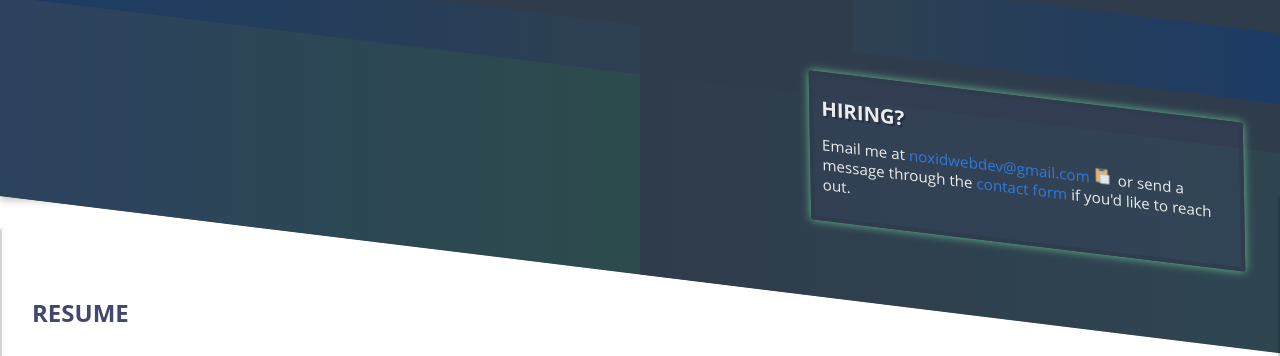
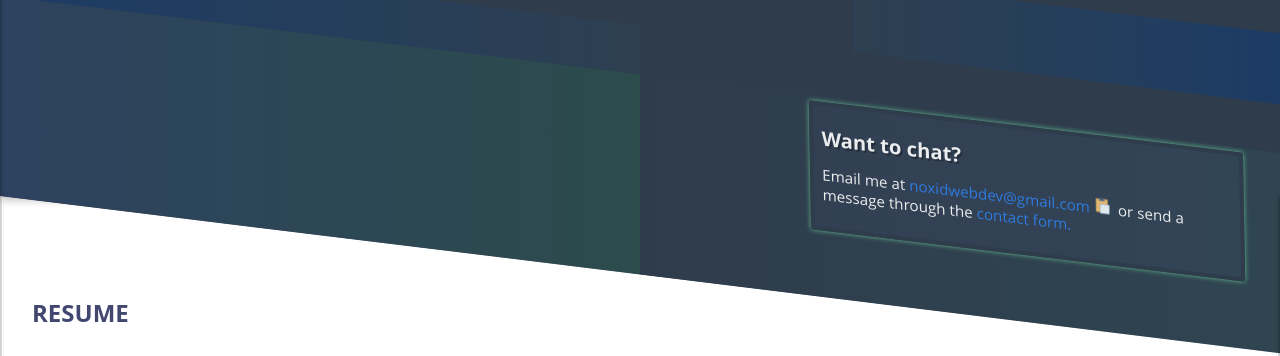
Before and after one commit to chefThomas/dev-folio, a React (Create React App) app: page /resume in a window 1280 px wide. Shown: the part 124-480 px from the top of the page. Built offline with nearby package versions, Linux system fonts and the light colour scheme.

Commit message:
finish styling

```diff
--- a/package.json
+++ b/package.json
@@ -4,6 +4,7 @@
   "private": true,
   "dependencies": {
     "@material-ui/core": "^4.9.14",
+    "@material-ui/icons": "^4.9.1",
     "@testing-library/jest-dom": "^4.2.4",
     "@testing-library/react": "^9.5.0",
     "@testing-library/user-event": "^7.2.1",
--- a/src/components/DeveloperCard.jsx
+++ b/src/components/DeveloperCard.jsx
@@ -1,9 +1,12 @@
-import React from "react";
+import React, { useState } from "react";
+// import MinimizeIcon from "@material-ui/icons/Minimize";
 import { NavLink } from "react-router-dom";
 
 import clipboard from "../static/icons8-copy-to-clipboard-16.png";
 
 const DeveloperCard = ({ setSnackbar }) => {
+  // const [state, setState] = useState({ comm: true });
+
   const copyToClipboard = () => {
     navigator.clipboard.writeText("noxidwebdev@gmail.com");
     setSnackbar({
@@ -13,6 +16,7 @@ const DeveloperCard = ({ setSnackbar }) => {
   };
   return (
     <div className='DeveloperCard'>
+      {/* <MinimizeIcon className='DeveloperCard__minimize-icon' color='primary' /> */}
       <div className='DeveloperCard__text'>
         <p className='DeveloperCard__text-head'>
           <span
@@ -23,7 +27,7 @@ const DeveloperCard = ({ setSnackbar }) => {
               fontWeight: "bold",
             }}
           >
-            hiring?
+            Want to chat?
           </span>
           {/* <i class='em em-eyes' aria-role='presentation' aria-label='EYES'></i> */}
         </p>
@@ -41,9 +45,8 @@ const DeveloperCard = ({ setSnackbar }) => {
           </span>
           &nbsp; or send a message through the{" "}
           <NavLink className='devcard-nav' exact to='/contact'>
-            contact form
+            contact form.
           </NavLink>{" "}
-          if you'd like to reach out.
         </p>
       </div>
     </div>
--- a/src/stylesheets/css/main.css
+++ b/src/stylesheets/css/main.css
@@ -271,28 +271,29 @@ button:focus {
   justify-content: center;
   align-items: center;
   position: absolute;
-  top: 220px;
+  top: 250px;
   right: 3%;
   margin-left: auto;
   z-index: 1000;
   border: 4px solid #2f3c4c;
-  box-shadow: 0 0 10px #6fcf97;
+  box-shadow: 0 0 5px #6fcf97;
   border-radius: 2px;
   background: rgba(66, 71, 112, 0.2);
   opacity: 0.9;
+  transform: scale(0.1);
   transform: skew(8deg) rotate(7deg);
   transition: all 0.2s ease-in-out; }
   .DeveloperCard:hover {
-    animation-iteration-count: 0;
-    box-shadow: 0 0 10px #2f80ed;
+    border: 4px solid rgba(111, 207, 151, 0.4);
+    box-shadow: 0 0 5px #2f80ed;
     transform: scale(1.2) skew(0deg) translateX(-40px);
-    opacity: 1;
-    background: rgba(66, 71, 112, 0.6); }
+    opacity: 0.8;
+    background: rgba(66, 71, 112, 0.6);
+    transition: all 0.2s ease-in-out; }
   @media screen and (max-width: 495px) {
     .DeveloperCard {
       opacity: 0; } }
   .DeveloperCard__text-head {
-    text-transform: uppercase;
     margin-right: 2rem;
     text-shadow: 2px 2px rgba(0, 0, 0, 0.3); }
   .DeveloperCard__text {
@@ -300,14 +301,12 @@ button:focus {
     color: white;
     font-size: calc(13px + 0.16vw);
     line-height: 20px; }
-
-@keyframes throb {
-  0% {
-    transform: 212px; }
-  50% {
-    top: 210px; }
-  100% {
-    top: 212px; } }
+  .DeveloperCard__minimize-icon {
+    position: absolute;
+    top: 0;
+    right: 5px; }
+    .DeveloperCard__minimize-icon:hover {
+      cursor: pointer; }
 
 .email-link {
   color: #2f80ed; }
@@ -409,7 +408,7 @@ button:focus {
     position: absolute;
     bottom: -10%;
     left: 2px;
-    height: 98%;
+    height: 150%;
     width: 1px;
     box-shadow: -2px 0 3px 1px rgba(0, 0, 0, 0.25); }
   .Page__right-shadow {
--- a/src/stylesheets/scss/partials/_DeveloperCard.scss
+++ b/src/stylesheets/scss/partials/_DeveloperCard.scss
@@ -1,29 +1,12 @@
 .DeveloperCard {
-  // animation-name: throb;
-  // animation-duration: 1s;
-  // animation-iteration-count: infinite;
-  max-width: 430px;
-  max-height: 180px;
-  display: flex;
-  justify-content: center;
-  align-items: center;
-  position: absolute;
-  top: 220px;
-  right: 3%;
-  margin-left: auto;
-  z-index: 1000;
-  border: 4px solid $abyss-blue;
-  box-shadow: 0 0 10px $mint-green;
-  border-radius: 2px;
-  background: rgba(66, 71, 112, 0.2);
-  opacity: 0.9;
+  @include dev-card-base;
   &:hover {
-    // border: 4px solid rgba(111, 207, 151, 0.4);
-    animation-iteration-count: 0;
-    box-shadow: 0 0 10px $link-blue;
+    border: 4px solid rgba(111, 207, 151, 0.4);
+    box-shadow: 0 0 5px $link-blue;
     transform: scale(1.2) skew(0deg) translateX(-40px);
-    opacity: 1;
+    opacity: 0.8;
     background: rgba(66, 71, 112, 0.6);
+    transition: all 0.2s ease-in-out;
   }
 
   transform: skew(8deg) rotate(7deg);
@@ -36,26 +19,10 @@
   }
 
   &__text-head {
-    text-transform: uppercase;
+    // text-transform: uppercase;
     margin-right: 2rem;
     text-shadow: 2px 2px rgba(0, 0, 0, 0.3);
   }
-
-  // &__img-container {
-  //   display: flex;
-  //   align-items: center;
-  //   max-width: 100px;
-  //   width: 42vw;
-  //   min-width: 7rem;
-  //   margin-right: 5px;
-  //   & > img {
-  //     transform: scale(-1, 1);
-  //   }
-
-  // @media screen and (max-width: 470px) {
-  //   display: none;
-  // }
-  // }
 
   &__text {
     padding: 0.5rem 0.5rem;
@@ -63,12 +30,15 @@
     font-size: calc(13px + 0.16vw);
     line-height: 20px;
   }
-}
 
-@keyframes throb {
-  0% {transform: 212px;}
-  50% {top: 210px;}
-  100% {top: 212px;}
+  &__minimize-icon {
+    position: absolute;
+    top: 0;
+    right: 5px;
+    &:hover {
+      cursor: pointer;
+    }
+  }
 }
 
 .email-link {
--- a/src/stylesheets/scss/partials/_Page.scss
+++ b/src/stylesheets/scss/partials/_Page.scss
@@ -8,11 +8,12 @@
   margin-left: auto;
   margin-right: auto;
 
+
   &__left-shadow {
     position: absolute;
     bottom: -10%;
     left: 2px;
-    height: 98%;
+    height:150%;
     width: 1px;
     // border: 1px solid red;
     box-shadow: -2px 0 3px 1px rgba(0, 0, 0, 0.25);
```
Also changed, not shown: src/stylesheets/scss/modules/_mixins.scss (+19 -0 lines), 1 other file (tests, documents, lock files or other folders).
